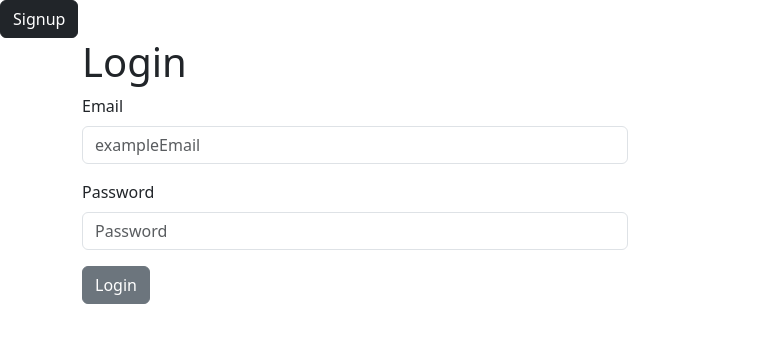
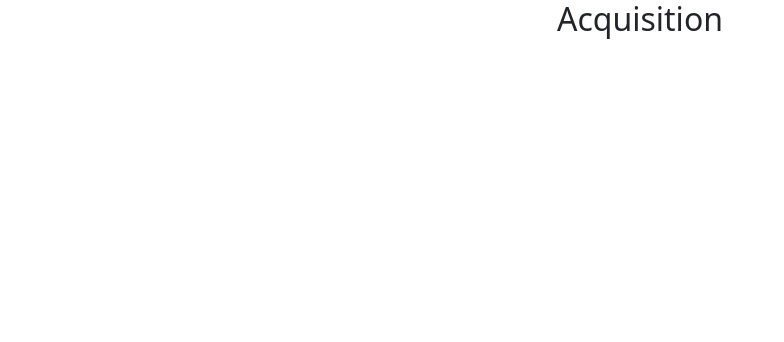
Before and after one commit to mathewfonteyne/FlashCardApp, a React (Create React App) app in the folder flashcardapp/: page /flashcards in a window 1280 px wide. Shown: the top 342 px of the page, without its empty margins (0-784 px from the left). Built offline with nearby package versions, Linux system fonts and the light colour scheme.

Commit message:
working the the landing after you signup or login code name acquisition

```diff
--- a/flashcardapp/src/App.jsx
+++ b/flashcardapp/src/App.jsx
@@ -1,11 +1,35 @@
 import "./App.css";
+import Acquisition from "./components/acquisition/Acquisition";
 import Auth from "./components/auth/Auth";
+import { Routes, Route } from "react-router-dom";
+
+import { useEffect, useState } from "react";
 
 function App() {
+  // Use useState to house token
+  const [sessionToken, setSessionToken] = useState("");
+
+  const updateToken = (newToken) => {
+    localStorage.setItem("token", newToken);
+    setSessionToken(newToken);
+  };
+
+  useEffect(() => {
+    if (localStorage.getItem("token")) {
+      setSessionToken(localStorage.getItem("token"));
+    }
+  }, []);
+
   return (
-    <>
-      <Auth />
-    </>
+    <div className="App">
+      <Routes>
+        <Route path="/" element={<Auth updateToken={updateToken} />} />
+        <Route
+          path="/flashcards"
+          element={<Acquisition token={sessionToken} />}
+        />
+      </Routes>
+    </div>
   );
 }
 
--- /dev/null
+++ b/flashcardapp/src/components/acquisition/Acquisition.jsx
@@ -0,0 +1,40 @@
+import React from "react";
+// decks begin use as a test
+import Decks from "./Decks";
+import { useState, useEffect } from "react";
+import { Col, Container, Row } from "reactstrap";
+
+export default function Acquisition(props) {
+  // State to house movie data
+  const [decks, setDecks] = useState([]);
+
+  const fetchDecks = async () => {
+    const url = "http://localhost:4040/flashcards/";
+    const requestOptions = {
+      method: "GET",
+      headers: new Headers({
+        Authorization: props.token,
+      }),
+    };
+    try {
+      const res = await fetch(url, requestOptions);
+      const data = await res.json();
+      setDecks(data.getAllDecks);
+    } catch (err) {
+      console.log(err);
+    }
+  };
+
+  // Use useEffect to run the fetch function to check for and maintain our token
+  useEffect(() => {
+    if (props.token) {
+      fetchDecks();
+    }
+  }, [props.token]);
+
+  return (
+    <>
+      <h2>Acquisition</h2>
+    </>
+  );
+}
--- /dev/null
+++ b/flashcardapp/src/components/acquisition/Decks.jsx
@@ -0,0 +1,9 @@
+import React from "react";
+
+export default function Decks() {
+  return (
+    <>
+      <h2>Decks</h2>
+    </>
+  );
+}
--- a/flashcardapp/src/components/auth/login/login.jsx
+++ b/flashcardapp/src/components/auth/login/login.jsx
@@ -41,7 +41,7 @@ export default function Login({ updateToken }) {
     let body = JSON.stringify({
       email: emailRef.current.value,
       password: passwordRef.current.value,
-        })
+    });
 
     const url = "http://localhost:4040/user/login";
 
@@ -49,16 +49,15 @@ export default function Login({ updateToken }) {
       const res = await fetch(url, {
         method: "POST",
         headers: new Headers({
-                    "Content-Type": "application/json"
+          "Content-Type": "application/json",
         }),
-                body: body // key and value
-            })
-            const data = await res.json()
+        body: body, // key and value
+      });
+      const data = await res.json();
 
       if (data.message === "Login Successful!") {
         updateToken(data.token); // message matches user.controller.js
-                navigate("/flashcard"); //! temp navigate
-            } else {
+        navigate("/flashcards");
         alert(data.message);
       }
     } catch (err) {
--- a/flashcardapp/src/components/auth/signup/Signup.jsx
+++ b/flashcardapp/src/components/auth/signup/Signup.jsx
@@ -3,13 +3,7 @@ import { FormGroup, Form, Row, Col, Label, Input, Button } from "reactstrap";
 // importing useRef
 import { useRef } from "react";
 import { useNavigate } from "react-router-dom";
-import {
-  Card,
-  CardBody,
-  CardTitle,
-  CardSubtitle,
-  CardText,
-} from "reactstrap";
+import { Card, CardBody, CardTitle, CardSubtitle, CardText } from "reactstrap";
 
 export default function Signup(updateToken) {
   // variables use for containing the useRef() method/functionality
@@ -54,7 +48,7 @@ export default function Signup(updateToken) {
       const data = await response.json();
       if (data.message === "Success! User Created!") {
         updateToken(data.token);
-        navigate("/");
+        navigate("/flashcards");
       } else {
         alert(data.message);
       }
@@ -76,25 +70,15 @@ export default function Signup(updateToken) {
           <Form onSubmit={handleSubmit}>
             <FormGroup>
               <Label>First Name:</Label>
-                    <Input
-                        innerRef={firstNameRef}
-                        autoComplete={"off"}
-                    />
+              <Input innerRef={firstNameRef} autoComplete={"off"} />
             </FormGroup>
             <FormGroup>
               <Label>Last Name:</Label>
-                    <Input
-                        innerRef={lastNameRef}
-                        autoComplete={"off"}
-                        />
+              <Input innerRef={lastNameRef} autoComplete={"off"} />
             </FormGroup>
             <FormGroup>
               <Label>Email:</Label>
-                    <Input
-                        innerRef={emailRef}
-                        type="email"
-                        autoComplete={"off"}
-                        />
+              <Input innerRef={emailRef} type="email" autoComplete={"off"} />
             </FormGroup>
             <FormGroup>
               <Label>Password</Label>
@@ -105,14 +89,13 @@ export default function Signup(updateToken) {
               />
             </FormGroup>
             <Button>
-                    <Button type='submit'>Signup</Button>
+              <Button type="submit">Signup</Button>
             </Button>
           </Form>
         </CardBody>
       </Card>
     </>
   );
-
 }
 
 //! previously resided in auth.jsx, moved here and modified to class style. Sorry Rich.
```
Lines whose indentation alone changed are shown as unchanged.
